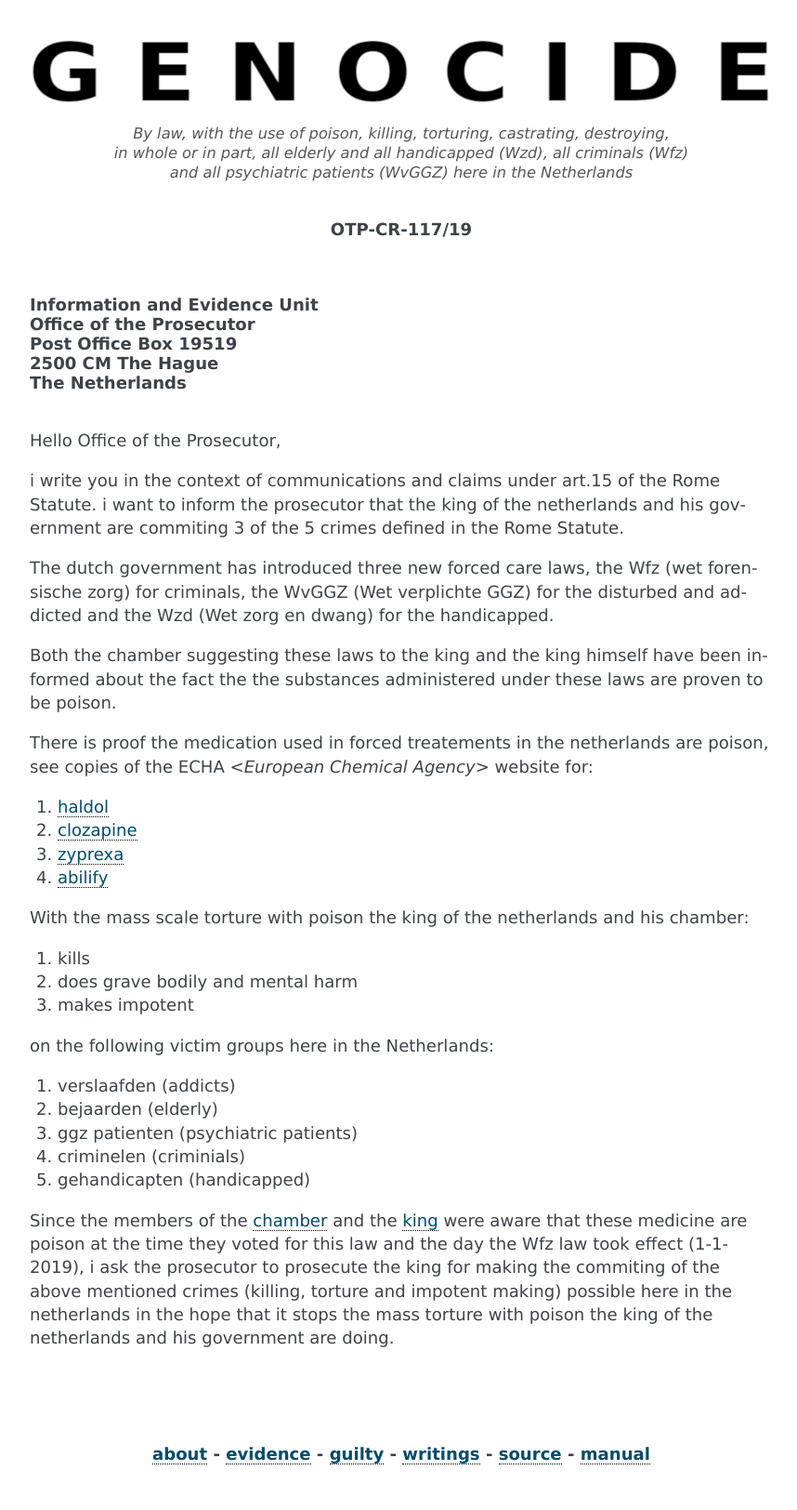
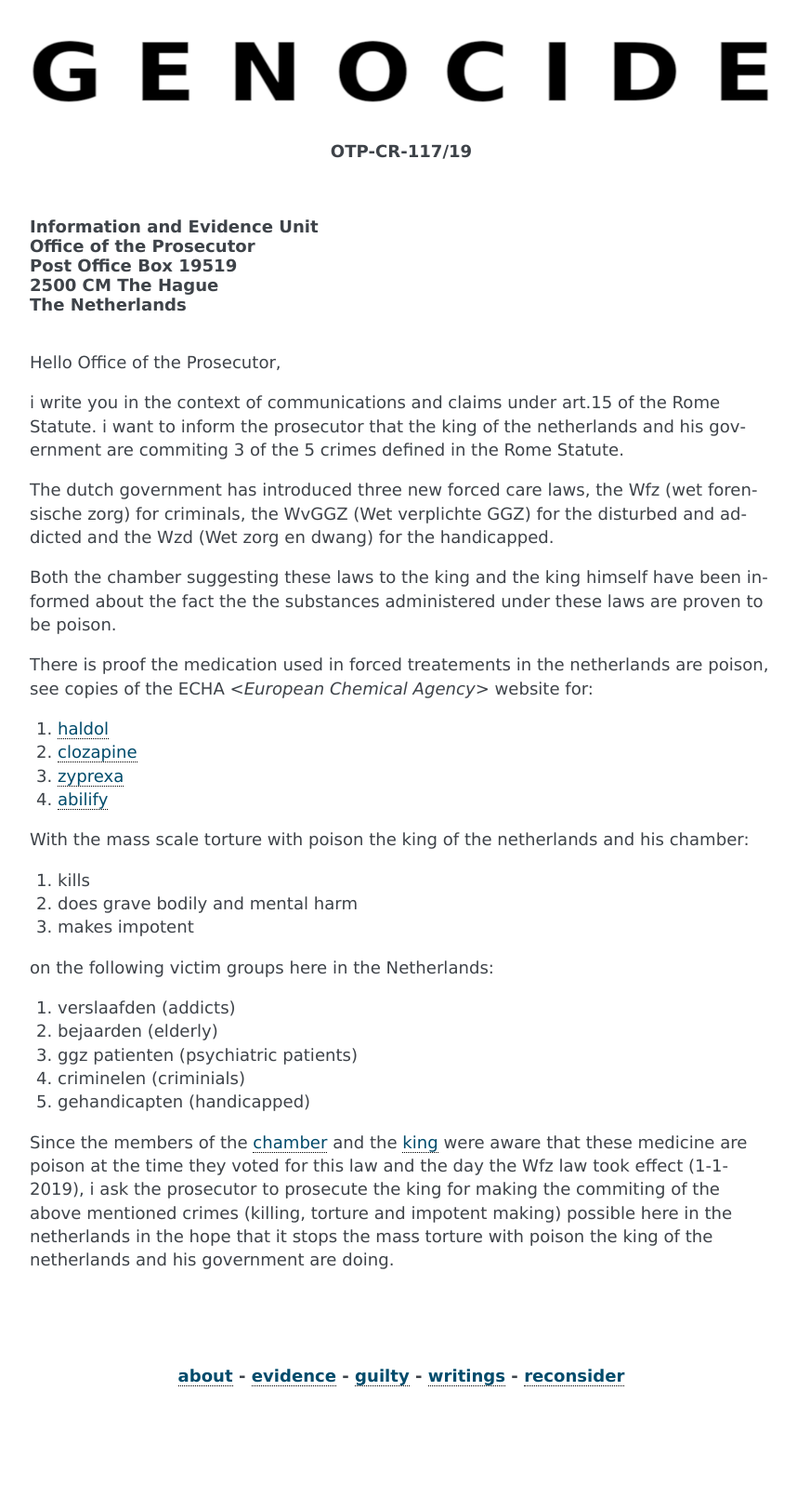
Before and after one commit to skullbonesandnumber/sbn, a Sphinx documentation site: the page built from docs/index.rst, in a window 1280 px wide. Shown: the whole page at 93% size, without its empty margins (168-1026 px from the left). Built offline with Sphinx 7.4.7, drawn with Linux system fonts in a browser that asks for light colours; after the commit the page ends 1540 px from its top, so only the background shows below that.

Commit message:
fix docs

```diff
--- a/docs/conf.py
+++ b/docs/conf.py
@@ -114,25 +114,6 @@ rst_prolog = '''.. image:: genocide.png
     :height: 2.6cm
     :target: index.html
 
-.. raw:: html
-
-    <center>
-    <i>
-    By law, with the use of poison, killing, torturing, castrating, destroying,
-    </i>
-    </center>
-    <center>
-    <i>
-    in whole or in part, all elderly and all handicapped (Wzd), all criminals (Wfz)
-    </i>
-    </center>
-    <center>
-    <i>
-    and all psychiatric patients (WvGGZ) here in the Netherlands
-    </i>
-    </center>
-
-
 '''
 
 rst_epilog = '''.. raw:: html
@@ -143,7 +124,7 @@ rst_epilog = '''.. raw:: html
     <center>
     <b>
 
-:ref:`about <about>` - :ref:`evidence <evidence>` - :ref:`guilty <guilty>` -  :ref:`writings <writings>` - :ref:`source <source>` - :ref:`manual <manual>`
+:ref:`about <about>` - :ref:`evidence <evidence>` - :ref:`guilty <guilty>` -  :ref:`writings <writings>` - :ref:`reconsider <reconsider>`
 
 
 .. raw:: html
```
